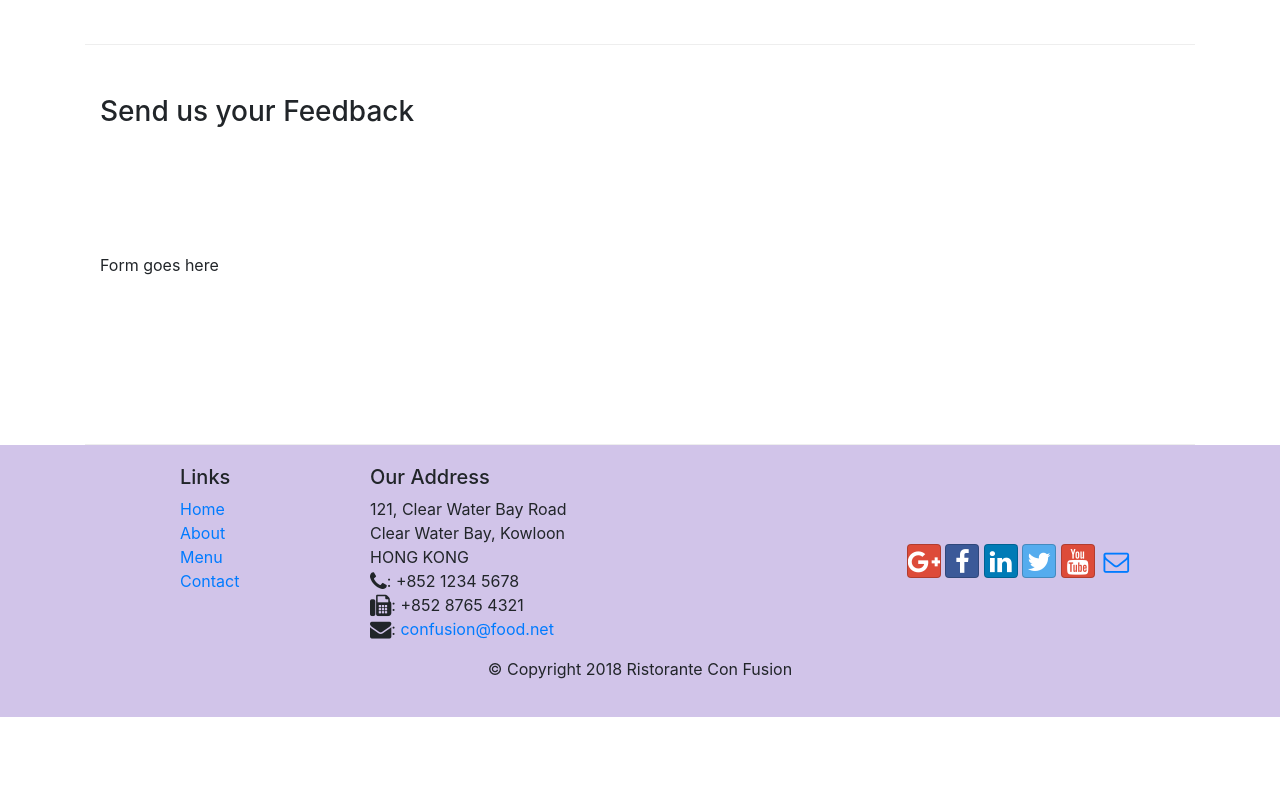
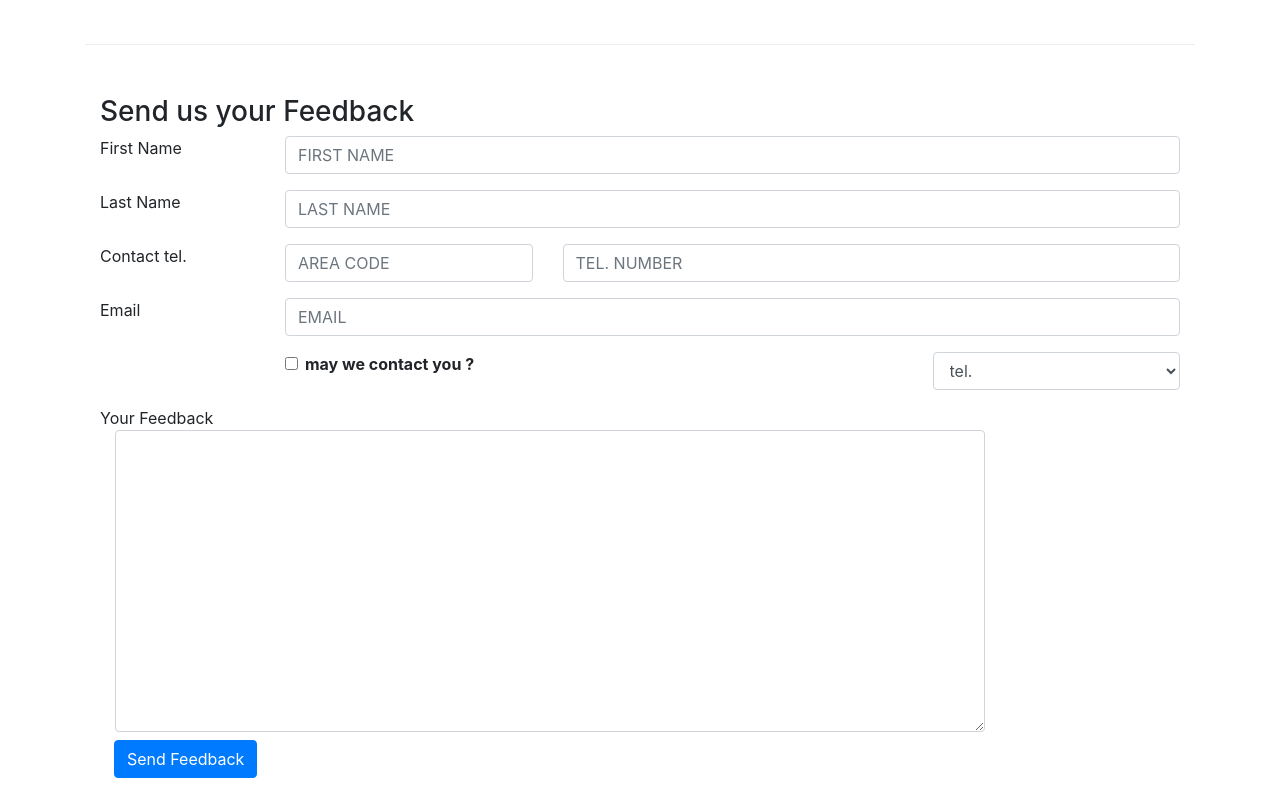
Before and after one commit to shivam2003sy/bootstrap-coursera-assignments, a website: page contactus.html in a window 1280 px wide. Shown: the part 820-1620 px from the top of the page. Before the commit the page ends 1537 px from the top, so only its background shows below. Drawn offline with nearby package versions, Linux system fonts and the light colour scheme.

Commit message:
FORMS &BUTTONS

```diff
--- a/contactus.html
+++ b/contactus.html
@@ -93,9 +93,71 @@
         <div class="row row-content">
            <div class="col-12">
               <h3>Send us your Feedback</h3>
-           </div>
-            <div class="col-12 col-md-9">
-                Form goes here
+              <form>
+                  <div class="cointainer">
+                  <div class="form-group row">
+                      <label for="firstname" class="col-md-2   col-form-lable"> First Name</label>
+                      <div class="col-md-10 "><input type="text " class="form-control " id=" firstname"  placeholder="FIRST NAME "> </div>
+                  </div>
+
+                    <div class="form-group row">
+                        <label for="lastname" class="col-md-2   col-form-lable"> Last Name</label>
+                        <div class="col-md-10 "><input type="text " class="form-control " id=" firstname"  placeholder="LAST NAME "> </div>
+                    </div>
+                  </div>
+
+                  <div class="form-group row">
+                    <label for="telnum" class=" col-12 col-md-2   col-form-lable"> Contact tel.</label>
+                    <div class="col-5 col-md-3 "><input type="tel" class="form-control " id="areacode"  placeholder="AREA CODE "> </div>
+
+
+                    <div class="col-7 col-md-7 "><input type="tel" class="form-control " id="telnum"  placeholder="TEL. NUMBER "> </div>
+                </div>
+
+
+            <div class="form-group row">
+                <label for="emailid" class="col-md-2   col-form-lable">Email</label>
+                <div class="col-md-10 "><input type="email" class="form-control " id="emailid"  placeholder="EMAIL"> </div>
+            </div>
+
+
+            <div class="form-group row">
+                <div class="col-md-6 offset-md-2">
+                    <div class="form-check">
+                        <input type="checkbox" class="form-check-input" name="approve" id="approve" value="">
+                           <label class="form-check-lable" for="approve">
+                           <strong>may we contact you ?</strong></label>
+                    </div>
+                </div>
+                    <div class="col-md-3 offset-md-1">
+                   <select class="form-control">
+                       <option>tel.</option>
+                       <option>email</option>
+                   </select>
+               </div>
+            </div>
+            <div class="group-form row ">
+                <label for="feedback" class="col-md-12 col-form-lable   ">Your Feedback
+                    <div class="col-md-10">
+                        <textarea class="form-control" id="feedback" rows="12" ></textarea>
+                    </div>
+                </label>
+            </div>
+          </div>
+        <div class="form-group row">
+            <div class="offset-md-2 col-md-10">
+                <button type="sumbit" class="btn btn-primary"> Send Feedback</button>
+            </div>
+        </div>
+
+        </div>
+              </form>
+
+
+
+
+                    </div>
+                </form>
             </div>
              <div class="col-12 col-md">
             </div>
```
